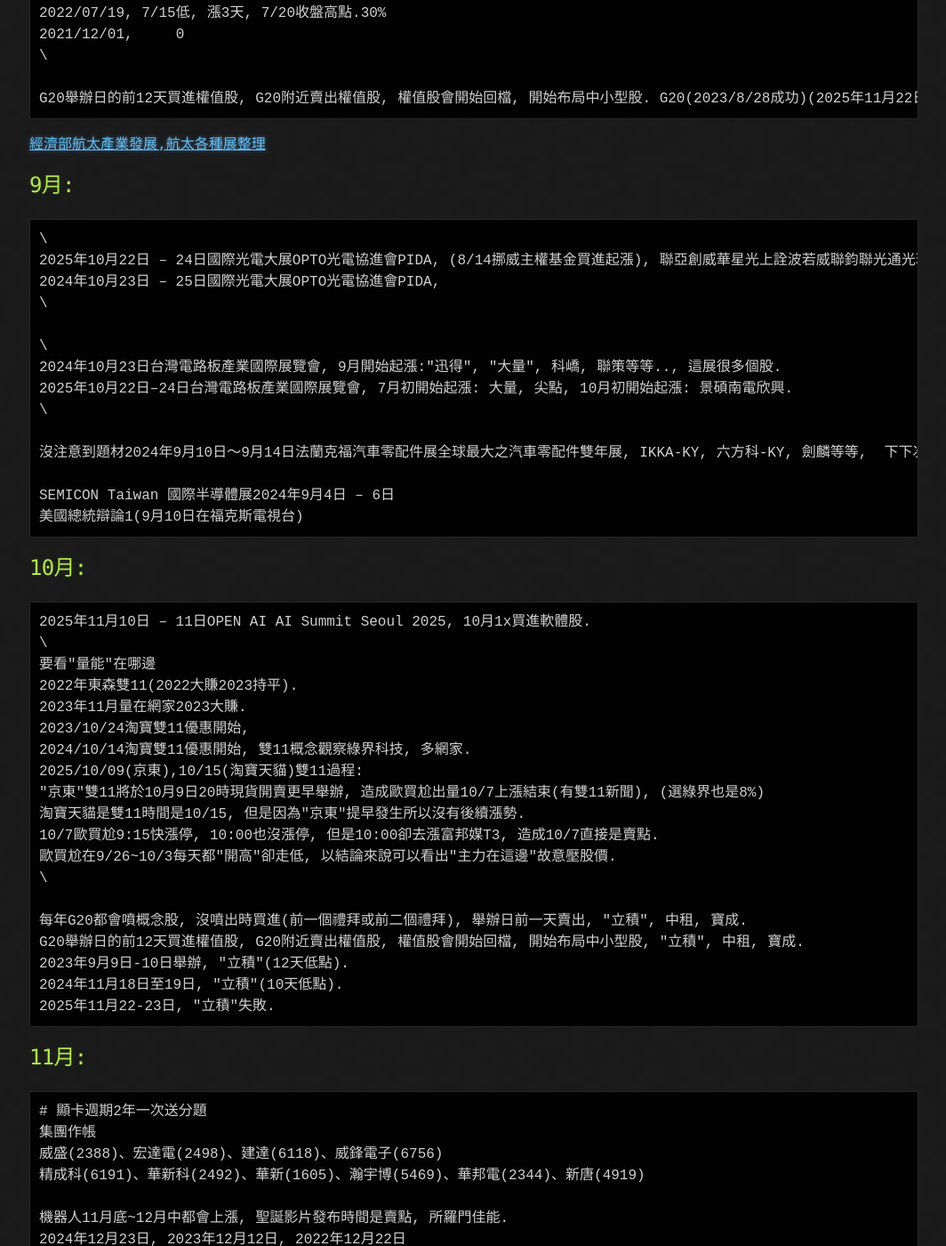
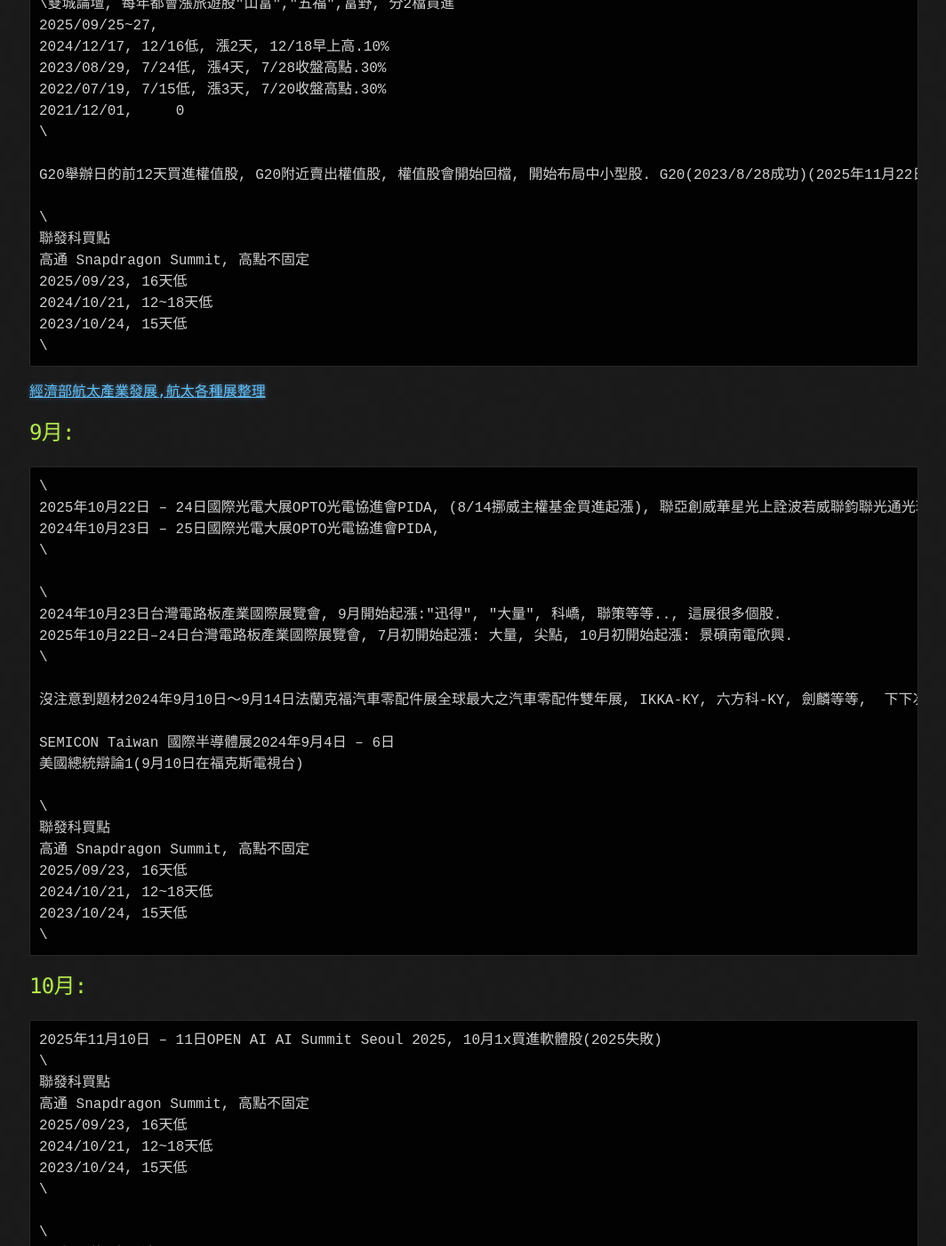
Before and after one commit to lepg5487/Stock_God, a Jekyll site: the page built from experience.md, in a window 1280 px wide and 1400 px high, scrolled down 11972 px. Shown: the whole window at 89% size, without its empty margins (107-1171 px from the left). Built offline with Jekyll 4.4.1, drawn with Linux system fonts in a browser that asks for light colours; our own code applies the rules of GitHub Pages for plain Markdown files; some of the changed text lies outside the part shown.

Commit message:
Update experience.md

````diff
--- a/experience.md
+++ b/experience.md
@@ -40,9 +40,13 @@
 3/18 發布Google與聯發科合作開發第七代TPU Ironwood, 高點
 3/12 發布智慧物聯網晶片 Genio 720/520, 低點
 2/25 發布摺疊螢幕新晶片 天璣7400, 高點
-?
-
-11/26 高通宣布 第五代驍龍8行動平台
+```
+```
+聯發科買點
+高通 Snapdragon Summit, 高點不固定
+2025/09/23, 16天低
+2024/10/21, 12~18天低
+2023/10/24, 15天低
 ```
 
 
@@ -463,6 +467,14 @@
 \
 
 G20舉辦日的前12天買進權值股, G20附近賣出權值股, 權值股會開始回檔, 開始布局中小型股. G20(2023/8/28成功)(2025年11月22日失敗)
+
+\
+聯發科買點
+高通 Snapdragon Summit, 高點不固定
+2025/09/23, 16天低
+2024/10/21, 12~18天低
+2023/10/24, 15天低
+\
 ```
 [經濟部航太產業發展,航太各種展整理](https://www.casid.org.tw/EventList01.aspx?ID=1fd9ef07-878f-4a8c-a816-137026a35258)
 
@@ -482,10 +494,26 @@
 
 SEMICON Taiwan 國際半導體展2024年9月4日 – 6日
 美國總統辯論1(9月10日在福克斯電視台)
+
+\
+聯發科買點
+高通 Snapdragon Summit, 高點不固定
+2025/09/23, 16天低
+2024/10/21, 12~18天低
+2023/10/24, 15天低
+\
 ```
 ## 10月:
 ```
-2025年11月10日 – 11日OPEN AI AI Summit Seoul 2025, 10月1x買進軟體股.
+2025年11月10日 – 11日OPEN AI AI Summit Seoul 2025, 10月1x買進軟體股(2025失敗)
+\
+聯發科買點
+高通 Snapdragon Summit, 高點不固定
+2025/09/23, 16天低
+2024/10/21, 12~18天低
+2023/10/24, 15天低
+\
+
 \
 要看"量能"在哪邊
 2022年東森雙11(2022大賺2023持平).
````
